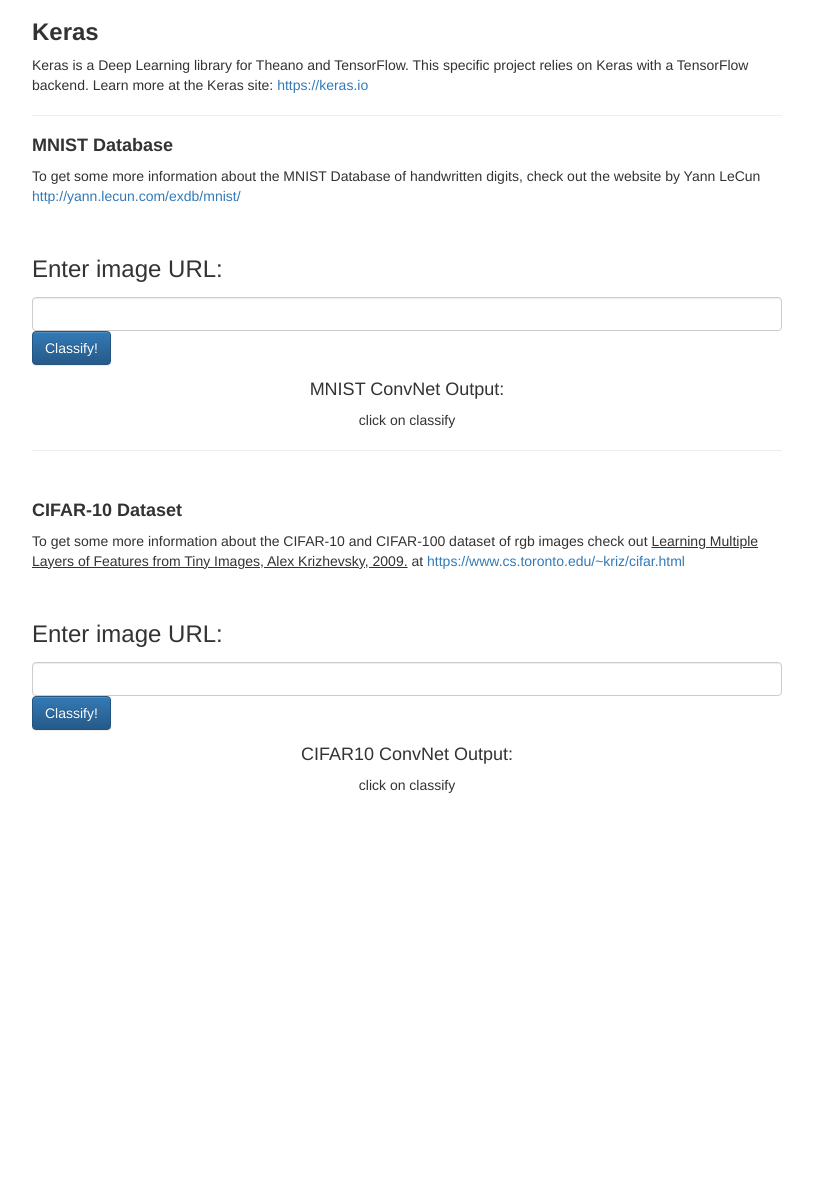
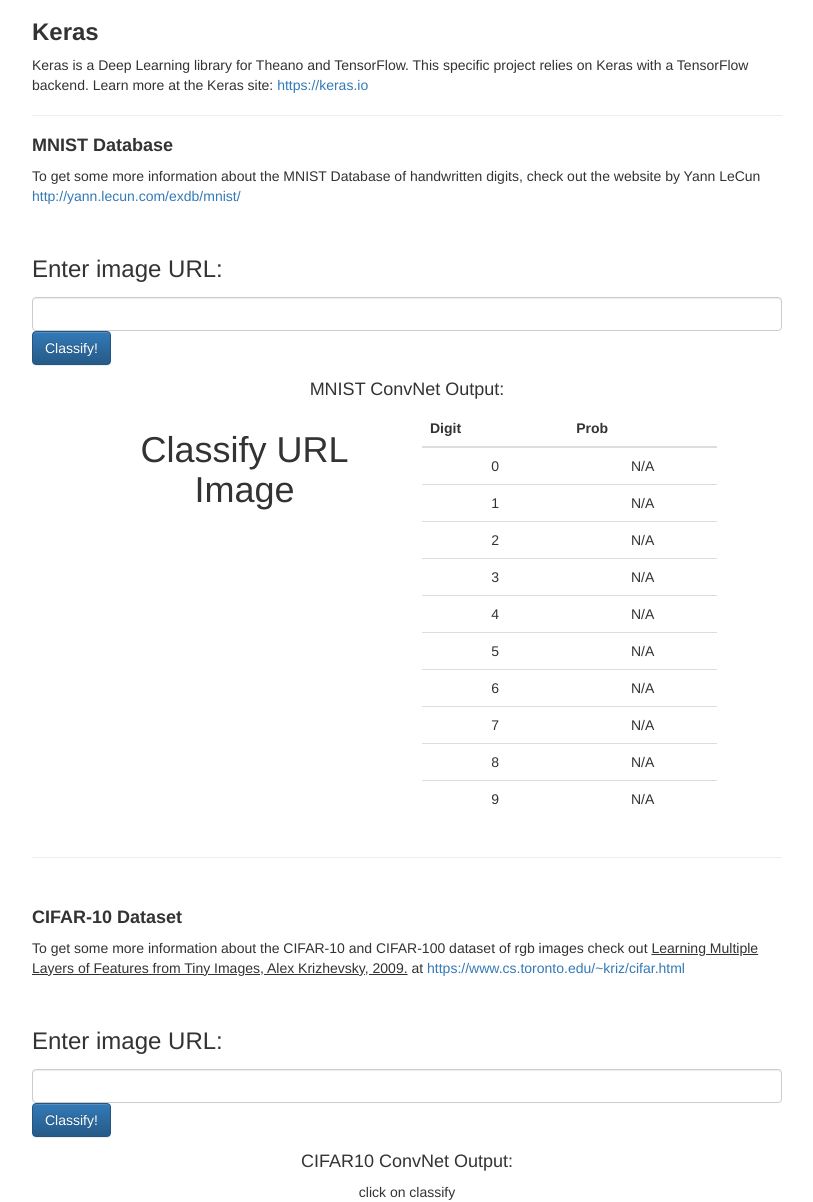
Before and after one commit to benji-b-rmz/FlaskKeras, a Flask app: page / in a window 1280 px wide. Shown: the part 102-1304 px from the top of the page, without its empty margins (233-1046 px from the left). Before the commit the page ends 895 px from the top, so only its background shows below. Run offline with Flask 2, Linux system fonts and the light colour scheme; some libraries are stand-ins or nearby versions.

Commit message:
added table and formatted mnist ouput on html

```diff
--- a/static/index.js
+++ b/static/index.js
@@ -9,7 +9,7 @@
     console.log(url);
     //set output to processing gif while we wait for ajax response
     var gif =  "<div class='text-center'> Processing...<br/><img class='text-center' src='https://railsgirlssummerofcode.org/img/blog/2016/l1ghtsab3r-partyparrot.gif'/> </div>";
-    $("#mnist-output").html(gif);
+    $("#mnist-output-img").html(gif);
     $.ajax({
         url:'/api/mnist',
         method: 'POST',
@@ -18,31 +18,20 @@
         success: function(result){
             // console.log(result);
             var json_response = JSON.parse(result);
-            console.log("The json version: " + json_response.prediction);
-            $("#mnist-output").html("<h3>"+result+"</h3>" +
-                "<div class='row'>" +
-                "<div class='col-xs-4'>" +
-                "<div class='table-responsive'>" +
-                "<table class='table'> " +
-                "<thead>" +
-                "<tr> " +
-                "<th>Num</th>" +
-                "<th>Prob</th>" +
-                "</tr>" +
-                "</thead> " +
-                "<tbody>" +
-                "<tr> " +
-                "<td>0</td> " +
-                "<td>" + json_response.probabilities[0] + "</td>" +
-                "</tr>" +
-                "</tbody>" +
-                "</table>" +
-                "</div>" +
-                "</div>" +
-                "<div class='col-xs-4'>" +
-                "<img class='img-responsive' src='"+ url +"'/>" +
-                "</div>" +
-                "</div>");
+            console.log("The json prediction: " + json_response.probabilities);
+            var probabilites = json_response.probabilities;
+            $("#mnist-output-img").html("<h3>Prediction: " + json_response.prediction +"</h3>" +
+                "<img class='img-responsive' src="+ url +" />");
+            $("#0-prob").html(probabilites[0]);
+            $("#1-prob").html(probabilites[1]);
+            $("#2-prob").html(probabilites[2]);
+            $("#3-prob").html(probabilites[3]);
+            $("#4-prob").html(probabilites[4]);
+            $("#5-prob").html(probabilites[5]);
+            $("#6-prob").html(probabilites[6]);
+            $("#7-prob").html(probabilites[7]);
+            $("#8-prob").html(probabilites[8]);
+            $("#9-prob").html(probabilites[9]);
         },
     });
 });
--- a/templates/index.html
+++ b/templates/index.html
@@ -52,7 +52,69 @@
             <div class="text-center">
                 <h4>MNIST ConvNet Output:</h4>
                 <div id="mnist-output">
-                    click on classify
+                    <div class="row">
+                        <div class="col-xs-5 col-xs-offset-1" id="mnist-output-img">
+                            <h1>Classify URL Image</h1>
+                        </div>
+
+                        <!-- The table displaying prediction probabilities -->
+                        <div class="col-xs-5">
+                            <div class="table-responsible">
+                                <table class="table">
+                                    <thead>
+                                    <tr class="text-center">
+                                    <th>Digit</th>
+                                    <th>Prob</th>
+                                    </tr>
+                                    </thead>
+                                    <tbody>
+                                    <tr>
+                                        <td>0</td>
+                                        <td id="0-prob">N/A</td>
+                                    </tr>
+                                    <tr>
+                                        <td>1</td>
+                                        <td id="1-prob">N/A</td>
+                                    </tr>
+                                    <tr>
+                                        <td>2</td>
+                                        <td id="2-prob">N/A</td>
+                                    </tr>
+                                    <tr>
+                                        <td>3</td>
+                                        <td id="3-prob">N/A</td>
+                                    </tr>
+                                    <tr>
+                                        <td>4</td>
+                                        <td id="4-prob">N/A</td>
+                                    </tr>
+                                    <tr>
+                                        <td>5</td>
+                                        <td id="5-prob">N/A</td>
+                                    </tr>
+                                    <tr>
+                                        <td>6</td>
+                                        <td id="6-prob">N/A</td>
+                                    </tr>
+                                    <tr>
+                                        <td>7</td>
+                                        <td id="7-prob">N/A</td>
+                                    </tr>
+                                    <tr>
+                                        <td>8</td>
+                                        <td id="8-prob">N/A</td>
+                                    </tr>
+                                    <tr>
+                                        <td>9</td>
+                                        <td id="9-prob">N/A</td>
+                                    </tr>
+
+                                    </tbody>
+                                </table>
+                            </div>
+                        </div>
+
+                    </div>
                 </div>
             </div>
 
```
